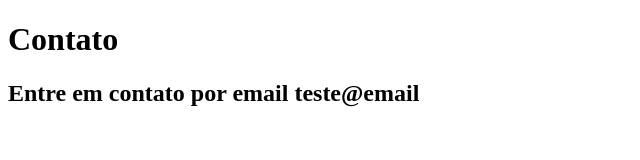
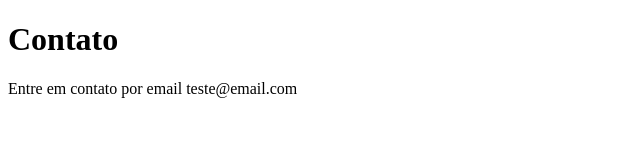
Before and after one commit to judsonmarques/alura_git_github, a plain HTML site: page contato.html in a window 1280 px wide. Shown: the whole page, without its empty margins (0-640 px from the left). Drawn offline with Linux system fonts and the light colour scheme.

Commit message:
Adiconando email de contato

```diff
--- a/contato.html
+++ b/contato.html
@@ -8,6 +8,6 @@
 </head>
 <body>
     <h1>Contato</h1>
-    <h2>Entre em contato por email teste@email</h2>
+    <p>Entre em contato por email teste@email.com</p>
 </body>
 </html>
```
